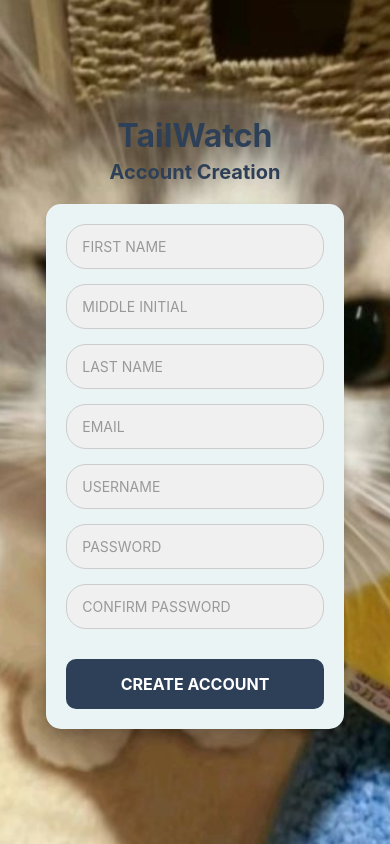
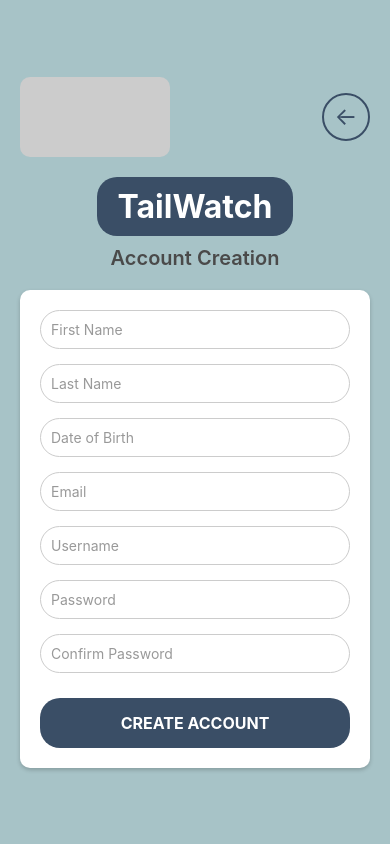
Before and after one commit to kaloy0511/Tailwatch-1, a React Native app: screen /SignUp in a window 390 px wide. Built offline with nearby package versions, Linux system fonts and the light colour scheme.

Commit message:
Reapply "desigm"
This reverts commit c8c210b63e2762161c20e95c3d50c66a3205542f.

```diff
--- a/Components/LoginScreen.js
+++ b/Components/LoginScreen.js
@@ -1,14 +1,10 @@
 import React, { useState } from "react";
-import { View, Text, TextInput, TouchableOpacity, Image, ImageBackground, Alert } from "react-native";
-import { FontAwesome } from "@expo/vector-icons";
+import { View, Text, TextInput, TouchableOpacity, Alert, Image } from "react-native";
 import styles from "../StyleSheet/LoginStyles";
-import sampleDogImage from "../assets/sampledog.jpg";
 
 export default function LoginScreen({ navigation }) {
   const [username, setUsername] = useState("");
   const [password, setPassword] = useState("");
-  const [showPassword, setShowPassword] = useState(false);
-  const [isPasswordFocused, setIsPasswordFocused] = useState(false);
 
   const handleLogin = async () => {
     if (!username || !password) {
@@ -17,20 +13,19 @@
     }
 
     try {
-      // Send login request to the backend
       const response = await fetch("http://localhost:5000/api/auth/login", {
         method: "POST",
         headers: {
           "Content-Type": "application/json",
         },
-        body: JSON.stringify({ email: username, password }), // Assuming username is the email
+        body: JSON.stringify({ email: username, password }),
       });
 
       const data = await response.json();
 
       if (response.ok) {
         Alert.alert("Success", "Login successful!");
-        navigation.navigate("Home"); // Navigate to the Home screen
+        navigation.navigate("Home");
       } else {
         Alert.alert("Error", data.message || "Invalid username or password.");
       }
@@ -41,44 +36,42 @@
   };
 
   return (
-    <ImageBackground source={sampleDogImage} style={styles.background}>
     <View style={styles.container}>
-        {/* Logo */}
+      {/* Logo and Title */}
+      <View style={styles.titleContainer}>
         <Image
-          source={{ uri: "https://via.placeholder.com/100" }} // Replace with your logo URL
-          style={styles.logo}
+          source={require("../assets/dog-icon.png")} // Replace with your dog icon
+          style={styles.dogIcon}
         />
+        <Text style={styles.appTitle}>TailWatch</Text>
+      </View>
 
-        {/* Title */}
-        <Text style={styles.appTitle}>TailWatch</Text>
-
-        <View style={styles.loginBox}>
+      {/* Login Form */}
+      <View style={styles.formContainer}>
+        <Text style={styles.label}>USERNAME</Text>
         <TextInput
-            placeholder="EMAIL"
           style={styles.input}
+          placeholder="Enter your username"
           placeholderTextColor="#999"
           value={username}
           onChangeText={setUsername}
         />
 
-          <View style={[styles.passwordContainer, isPasswordFocused && styles.inputFocused]}>
+        <Text style={styles.label}>PASSWORD</Text>
         <TextInput
-              placeholder="PASSWORD"
-              style={styles.passwordInput}
+          style={styles.input}
+          placeholder="Enter your password"
           placeholderTextColor="#999"
-              secureTextEntry={!showPassword}
+          secureTextEntry
           value={password}
           onChangeText={setPassword}
-              onFocus={() => setIsPasswordFocused(true)}
-              onBlur={() => setIsPasswordFocused(false)}
         />
-            <TouchableOpacity onPress={() => setShowPassword(!showPassword)} style={styles.showPasswordButton}>
-              <FontAwesome name={showPassword ? "eye-slash" : "eye"} size={20} color="#000" />
+
+        <TouchableOpacity onPress={() => Alert.alert("Forgot Password")} style={styles.forgotPassword}>
+          <Text style={styles.forgotPasswordText}>forgot password?</Text>
         </TouchableOpacity>
-          </View>
 
-          <Text style={styles.forgotPassword}>forgot password?</Text>
-
+        {/* Buttons */}
         <View style={styles.buttonRow}>
           <TouchableOpacity style={styles.loginButton} onPress={handleLogin}>
             <Text style={styles.buttonText}>LOGIN</Text>
@@ -94,20 +87,19 @@
         </TouchableOpacity>
       </View>
 
+      {/* Social Login */}
       <Text style={styles.orLoginWith}>Or login with</Text>
-
       <View style={styles.socialButtons}>
         <TouchableOpacity style={styles.socialButton}>
-            <FontAwesome name="google" size={24} color="#DB4437" />
+          {/* Empty placeholder for Google */}
         </TouchableOpacity>
         <TouchableOpacity style={styles.socialButton}>
-            <FontAwesome name="facebook" size={24} color="#4267B2" />
+          {/* Empty placeholder for Facebook */}
         </TouchableOpacity>
         <TouchableOpacity style={styles.socialButton}>
-            <FontAwesome name="twitter" size={24} color="#1DA1F2" />
+          {/* Empty placeholder for Twitter */}
         </TouchableOpacity>
       </View>
     </View>
-    </ImageBackground>
   );
 }
--- a/Components/SettingScreen.js
+++ b/Components/SettingScreen.js
@@ -20,7 +20,7 @@
   return (
     <SafeAreaView style={SettingStyles.container}>
       <Text style={SettingStyles.title}>Settings</Text>
-      <TouchableOpacity style={SettingStyles.settingOption} onPress={() => navigation.navigate("Profile")}>
+      <TouchableOpacity style={SettingStyles.settingOption} onPress={() => navigation.navigate("ProfileScreen", { userId: "USER_ID_HERE" })}>
         <Text style={SettingStyles.settingText}>Profile</Text>
       </TouchableOpacity>
       <TouchableOpacity style={SettingStyles.settingOption} onPress={() => navigation.navigate("PetScreen")}>
--- a/Components/SignUpScreen.js
+++ b/Components/SignUpScreen.js
@@ -1,20 +1,27 @@
 import React, { useState } from "react";
-import { View, Text, TextInput, TouchableOpacity, ImageBackground, Alert } from "react-native";
+import { View, Text, TextInput, TouchableOpacity, Alert } from "react-native";
 import styles from "../StyleSheet/SignUpStyles";
-import sampleDogImage from "../assets/sampledog.jpg";
 
 export default function SignUpScreen({ navigation }) {
-  const [firstName, setFirstName] = useState("");
-  const [middleInitial, setMiddleInitial] = useState("");
-  const [lastName, setLastName] = useState("");
-  const [email, setEmail] = useState("");
-  const [username, setUsername] = useState("");
-  const [password, setPassword] = useState("");
-  const [confirmPassword, setConfirmPassword] = useState("");
+  const [formData, setFormData] = useState({
+    firstName: "",
+    lastName: "",
+    dob: "",
+    email: "",
+    username: "",
+    password: "",
+    confirmPassword: "",
+  });
 
-  const handleSignUp = async () => {
-    if (!firstName || !lastName || !email || !username || !password || !confirmPassword) {
-      Alert.alert("Error", "Please fill in all required fields.");
+  const handleInputChange = (field, value) => {
+    setFormData({ ...formData, [field]: value });
+  };
+
+  const handleSignUp = () => {
+    const { firstName, lastName, dob, email, username, password, confirmPassword } = formData;
+
+    if (!firstName || !lastName || !dob || !email || !username || !password || !confirmPassword) {
+      Alert.alert("Error", "Please fill in all fields.");
       return;
     }
 
@@ -23,100 +30,88 @@
       return;
     }
 
-    try {
-      // Send registration data to the backend
-      const response = await fetch("http://localhost:5000/api/auth/register", {
-        method: "POST",
-        headers: {
-          "Content-Type": "application/json",
-        },
-        body: JSON.stringify({
-          firstName,
-          middleInitial,
-          lastName,
-          email,
-          username,
-          password,
-        }),
-      });
-
-      const data = await response.json();
-
-      if (response.ok) {
+    // Handle sign-up logic here (e.g., API call)
     Alert.alert("Success", "Account created successfully!");
     navigation.navigate("Login");
-      } else {
-        Alert.alert("Error", data.message || "Unable to register.");
-      }
-    } catch (error) {
-      console.error(error);
-      Alert.alert("Error", "Something went wrong. Please try again.");
-    }
   };
 
   return (
-    <ImageBackground source={sampleDogImage} style={styles.background}>
     <View style={styles.container}>
+      {/* Header */}
+      <View style={styles.header}>
+        {/* Placeholder for the image */}
+        <View style={styles.headerImagePlaceholder} />
+        <TouchableOpacity
+          style={styles.backButton}
+          onPress={() => navigation.goBack()}
+        >
+          <Text style={styles.backButtonIcon}>←</Text>
+        </TouchableOpacity>
+      </View>
+
+      {/* Title */}
+      <View style={styles.titleContainer}>
         <Text style={styles.appTitle}>TailWatch</Text>
-        <Text style={styles.accountCreationTitle}>Account Creation</Text>
+      </View>
+      <Text style={styles.subtitle}>Account Creation</Text>
 
-        <View style={styles.signUpBox}>
+      {/* Form */}
+      <View style={styles.formContainer}>
         <TextInput
-            placeholder="FIRST NAME"
           style={styles.input}
+          placeholder="First Name"
           placeholderTextColor="#999"
-            value={firstName}
-            onChangeText={setFirstName}
+          value={formData.firstName}
+          onChangeText={(value) => handleInputChange("firstName", value)}
         />
         <TextInput
-            placeholder="MIDDLE INITIAL"
           style={styles.input}
+          placeholder="Last Name"
           placeholderTextColor="#999"
-            value={middleInitial}
-            onChangeText={setMiddleInitial}
+          value={formData.lastName}
+          onChangeText={(value) => handleInputChange("lastName", value)}
         />
         <TextInput
-            placeholder="LAST NAME"
           style={styles.input}
+          placeholder="Date of Birth"
           placeholderTextColor="#999"
-            value={lastName}
-            onChangeText={setLastName}
+          value={formData.dob}
+          onChangeText={(value) => handleInputChange("dob", value)}
         />
         <TextInput
-            placeholder="EMAIL"
           style={styles.input}
+          placeholder="Email"
           placeholderTextColor="#999"
-            value={email}
-            onChangeText={setEmail}
+          value={formData.email}
+          onChangeText={(value) => handleInputChange("email", value)}
         />
         <TextInput
-            placeholder="USERNAME"
           style={styles.input}
+          placeholder="Username"
           placeholderTextColor="#999"
-            value={username}
-            onChangeText={setUsername}
+          value={formData.username}
+          onChangeText={(value) => handleInputChange("username", value)}
         />
         <TextInput
-            placeholder="PASSWORD"
           style={styles.input}
+          placeholder="Password"
           placeholderTextColor="#999"
           secureTextEntry
-            value={password}
-            onChangeText={setPassword}
+          value={formData.password}
+          onChangeText={(value) => handleInputChange("password", value)}
         />
         <TextInput
-            placeholder="CONFIRM PASSWORD"
           style={styles.input}
+          placeholder="Confirm Password"
           placeholderTextColor="#999"
           secureTextEntry
-            value={confirmPassword}
-            onChangeText={setConfirmPassword}
+          value={formData.confirmPassword}
+          onChangeText={(value) => handleInputChange("confirmPassword", value)}
         />
-          <TouchableOpacity style={styles.createAccountButton} onPress={handleSignUp}>
-            <Text style={styles.createAccountButtonText}>CREATE ACCOUNT</Text>
+        <TouchableOpacity style={styles.submitButton} onPress={handleSignUp}>
+          <Text style={styles.submitButtonText}>CREATE ACCOUNT</Text>
         </TouchableOpacity>
       </View>
     </View>
-    </ImageBackground>
   );
 }
--- a/StyleSheet/LoginStyles.js
+++ b/StyleSheet/LoginStyles.js
@@ -1,143 +1,130 @@
-import { StyleSheet, Dimensions } from "react-native";
-
-const { width, height } = Dimensions.get("window");
+import { StyleSheet } from "react-native";
 
 const styles = StyleSheet.create({
   container: {
     flex: 1,
+    backgroundColor: "#a7c3c7",
+    alignItems: "center",
     justifyContent: "center",
+    padding: 20,
+  },
+  titleContainer: {
+    position: "relative", // Allows positioning of the dog icon behind the title
     alignItems: "center",
-  },
-  background: {
-    flex: 1,
-    width: "100%",
-    height: "100%",
-    resizeMode: "cover",
-  },
-  logo: {
-    width: 100,
-    height: 100,
-    marginBottom: 10,
+    marginBottom: 20,
   },
   appTitle: {
     fontSize: 32,
     fontWeight: "bold",
-    color: "#2e4057",
-    marginBottom: 20,
+    color: "#fff",
+    backgroundColor: "#3a4e66",
+    paddingHorizontal: 20,
+    paddingVertical: 10,
+    borderRadius: 20,
+    zIndex: 1, // Ensures the title is above the dog icon
   },
-  loginBox: {
-    width: "85%",
+  dogIcon: {
+    position: "absolute",
+    width: 100,
+    height: 100,
+    top: -20, // Adjusts the position of the icon
+    zIndex: 0, // Ensures the icon is behind the title
+  },
+  formContainer: {
+    width: "100%",
     maxWidth: 400,
     backgroundColor: "#fff",
+    borderRadius: 10,
     padding: 20,
-    borderRadius: 15,
-    alignItems: "center",
     shadowColor: "#000",
-    shadowOffset: { width: 0, height: 5 },
-    shadowOpacity: 0.15,
-    shadowRadius: 10,
+    shadowOffset: { width: 0, height: 2 },
+    shadowOpacity: 0.2,
+    shadowRadius: 4,
     elevation: 5,
+  },
+  label: {
+    fontSize: 12,
+    fontWeight: "bold",
+    color: "#4a4a4a",
+    marginBottom: 5,
   },
   input: {
     width: "100%",
-    height: 45,
-    backgroundColor: "#f0f0f0",
-    borderColor: "#ccc",
-    borderWidth: 1,
-    borderRadius: 20,
-    paddingHorizontal: 15,
-    fontSize: 14,
-    color: "#000",
-    marginBottom: 15,
-  },
-  passwordContainer: {
-    flexDirection: "row",
-    alignItems: "center",
+    padding: 10,
     borderWidth: 1,
     borderColor: "#ccc",
     borderRadius: 20,
-    paddingHorizontal: 10,
-    marginBottom: 10,
-    width: "100%",
-    backgroundColor: "#f0f0f0",
-  },
-  inputFocused: {
-    borderColor: "#4B1E35",
-    borderWidth: 2,
+    marginBottom: 15,
   },
   forgotPassword: {
     alignSelf: "flex-end",
+    marginBottom: 20,
+  },
+  forgotPasswordText: {
     fontSize: 12,
-    color: "#666",
-    marginBottom: 10,
+    color: "#4a4a4a",
+    fontWeight: "bold",
   },
   buttonRow: {
     flexDirection: "row",
     justifyContent: "space-between",
-    width: "100%",
-    marginBottom: 10,
+    marginBottom: 20,
   },
   loginButton: {
-    width: "48%",
-    height: 50,
-    borderRadius: 10,
-    backgroundColor: "#2e4057",
-    justifyContent: "center",
+    flex: 1,
+    backgroundColor: "#3a4e66",
+    padding: 10,
+    borderRadius: 20,
     alignItems: "center",
+    marginRight: 10,
   },
   signUpButton: {
-    width: "48%",
-    height: 50,
-    borderRadius: 10,
-    backgroundColor: "#2e4057",
-    justifyContent: "center",
+    flex: 1,
+    backgroundColor: "#3a4e66",
+    padding: 10,
+    borderRadius: 20,
     alignItems: "center",
   },
   buttonText: {
     color: "#fff",
-    fontSize: 16,
     fontWeight: "bold",
   },
   registerText: {
-    fontSize: 14,
-    color: "#666",
-    marginTop: 10,
+    textAlign: "center",
+    fontSize: 12,
+    color: "#4a4a4a",
+    fontWeight: "bold",
+    marginBottom: 10,
   },
   petSignUpButton: {
-    backgroundColor: "#fdb827",
-    paddingVertical: 10,
-    paddingHorizontal: 20,
-    borderRadius: 10,
-    marginTop: 10,
+    backgroundColor: "#f4b844",
+    padding: 10,
+    borderRadius: 20,
+    alignItems: "center",
+    marginBottom: 20,
   },
   petSignUpText: {
     color: "#fff",
-    fontSize: 16,
     fontWeight: "bold",
   },
   orLoginWith: {
     fontSize: 14,
-    color: "#666",
-    marginVertical: 10,
+    color: "#4a4a4a",
+    fontWeight: "bold",
+    marginBottom: 10,
   },
   socialButtons: {
     flexDirection: "row",
-    justifyContent: "center",
+    justifyContent: "space-around",
     width: "100%",
   },
   socialButton: {
     width: 50,
     height: 50,
     borderRadius: 25,
+    backgroundColor: "#E0E0E0",
     justifyContent: "center",
     alignItems: "center",
-    backgroundColor: "#fff",
-    marginHorizontal: 10,
-    shadowColor: "#000",
-    shadowOffset: { width: 0, height: 2 },
-    shadowOpacity: 0.1,
-    shadowRadius: 2,
-    elevation: 3,
   },
 });
 
--- a/StyleSheet/SignUpStyles.js
+++ b/StyleSheet/SignUpStyles.js
@@ -1,92 +1,87 @@
-import { StyleSheet, Dimensions } from "react-native";
-
-const { width, height } = Dimensions.get("window");
+import { StyleSheet } from "react-native";
 
 const styles = StyleSheet.create({
-  background: {
-    flex: 1,
-    width: "100%",
-    height: "100%",
-    resizeMode: "cover",
-  },
   container: {
     flex: 1,
+    backgroundColor: "#a7c3c7",
+    padding: 20,
     justifyContent: "center",
+  },
+  header: {
+    flexDirection: "row",
+    justifyContent: "space-between",
     alignItems: "center",
-    paddingHorizontal: 20,
+    marginBottom: 20,
   },
-  logo: {
-    width: 80,
+  headerImagePlaceholder: {
+    width: 150,
     height: 80,
+    backgroundColor: "#ccc", // Placeholder background color
+    borderRadius: 10,
+  },
+  backButton: {
+    width: 48,
+    height: 48,
+    borderRadius: 24,
+    borderWidth: 2,
+    borderColor: "#3a4e66",
+    alignItems: "center",
+    justifyContent: "center",
+  },
+  backButtonIcon: {
+    fontSize: 24,
+    color: "#3a4e66",
+  },
+  titleContainer: {
+    alignItems: "center",
     marginBottom: 10,
   },
   appTitle: {
     fontSize: 32,
     fontWeight: "bold",
-    color: "#2e4057",
-    marginBottom: 5,
+    color: "#fff",
+    backgroundColor: "#3a4e66",
+    paddingHorizontal: 20,
+    paddingVertical: 10,
+    borderRadius: 20,
   },
-  accountCreationTitle: {
+  subtitle: {
     fontSize: 20,
-    fontWeight: "bold",
-    color: "#2e4057",
+    fontWeight: "600",
+    color: "#4a4a4a",
+    textAlign: "center",
     marginBottom: 20,
   },
-  signUpBox: {
-    width: "85%",
-    maxWidth: 400,
-    backgroundColor: "#eaf4f4",
+  formContainer: {
+    backgroundColor: "#fff",
+    borderRadius: 10,
     padding: 20,
-    borderRadius: 15,
-    alignItems: "center",
     shadowColor: "#000",
-    shadowOffset: { width: 0, height: 5 },
-    shadowOpacity: 0.15,
-    shadowRadius: 10,
+    shadowOffset: { width: 0, height: 2 },
+    shadowOpacity: 0.2,
+    shadowRadius: 4,
     elevation: 5,
   },
   input: {
     width: "100%",
-    height: 45,
-    backgroundColor: "#f0f0f0",
+    padding: 10,
+    borderWidth: 1,
     borderColor: "#ccc",
-    borderWidth: 1,
     borderRadius: 20,
-    paddingHorizontal: 15,
-    fontSize: 14,
-    color: "#000",
     marginBottom: 15,
+    color: "#4a4a4a",
   },
-  createAccountButton: {
-    width: "100%",
-    height: 50,
-    borderRadius: 10,
-    backgroundColor: "#2e4057",
-    justifyContent: "center",
+  submitButton: {
+    backgroundColor: "#3a4e66",
+    padding: 15,
+    borderRadius: 20,
     alignItems: "center",
-    marginTop: 15,
-  },
-  createAccountButtonText: {
-    color: "#fff",
-    fontSize: 16,
-    fontWeight: "bold",
-  },
-  registerText: {
-    fontSize: 14,
-    color: "#666",
     marginTop: 10,
   },
-  petSignUpButton: {
-    backgroundColor: "#fdb827",
-    paddingVertical: 10,
-    paddingHorizontal: 20,
-    borderRadius: 10,
-    marginTop: 10,
-  },
-  petSignUpText: {
+  submitButtonText: {
     color: "#fff",
+    fontWeight: "bold",
     fontSize: 16,
-    fontWeight: "bold",
   },
 });
 
```
Also changed, not shown: Components/ProfileScreen.js (+38 -13 lines), routes/auth.js (+31 -1 lines), assets/dog-icon.png (added). Lines whose indentation alone changed are shown as unchanged.
